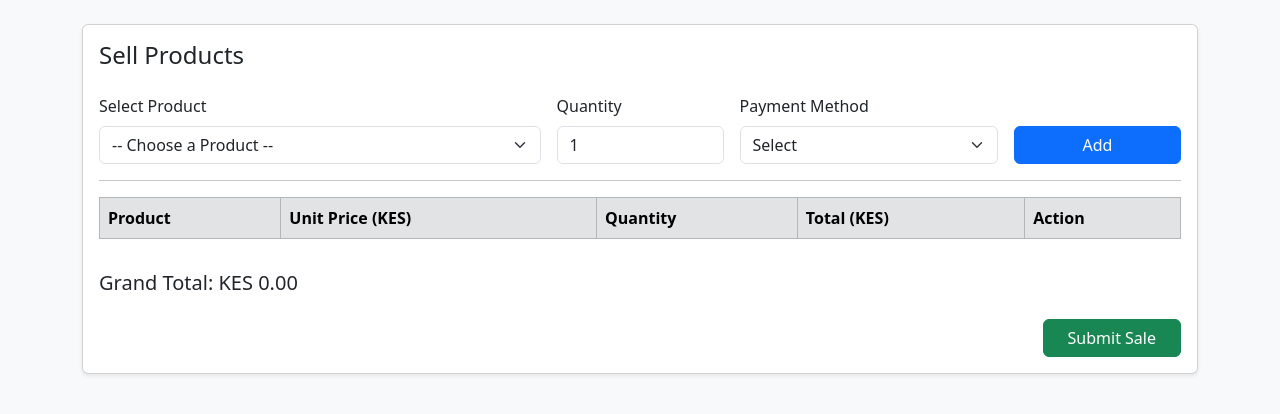
After one commit to Astra-Dev-Clients/Sanya-Hardware, a PHP site: page /dashboard/sell.php in a window 1280 px wide. The commit adds this page. Shown: the top 414 px of the page. Run offline with PHP 8.4, Linux system fonts and the light colour scheme; the visitor is signed in with stand-in values (Sample User, id 1); tables that the repository leaves empty hold one stand-in row (values such as "Sample post"); lists and menus that the app fills with data are empty.

Commit message:
sell page update

```diff
--- /dev/null
+++ b/dashboard/sell.php
@@ -0,0 +1,194 @@
+<?php
+session_start();
+include '../database/db.php';
+
+$store_id = $_SESSION['store_id'];
+$products_result = $conn->prepare("SELECT sn, product_name, sell_price, quantity FROM products WHERE store_id = ?");
+$products_result->bind_param("s", $store_id);
+$products_result->execute();
+$products = $products_result->get_result()->fetch_all(MYSQLI_ASSOC);
+?>
+<!DOCTYPE html>
+<html lang="en">
+<head>
+  <meta charset="UTF-8">
+  <title>Sell Products</title>
+  <link href="https://cdn.jsdelivr.net/npm/bootstrap@5.3.2/dist/css/bootstrap.min.css" rel="stylesheet">
+  <style>
+    .product-row td { vertical-align: middle; }
+    .stock-label { font-size: 0.9rem; color: #6c757d; }
+  </style>
+</head>
+<body class="bg-light">
+<div class="container mt-4">
+  <div class="card shadow-sm">
+    <div class="card-body">
+      <h4 class="card-title mb-4">Sell Products</h4>
+      <form method="POST" action="../backend/process_sale.php" onsubmit="return submitSale()">
+
+        <div class="row g-3 align-items-end">
+          <div class="col-md-5">
+            <label for="product" class="form-label">Select Product</label>
+            <select class="form-select" id="product">
+              <option value="">-- Choose a Product --</option>
+              <?php foreach ($products as $product): ?>
+                <option
+                  value="<?= $product['sn'] ?>"
+                  data-price="<?= $product['sell_price'] ?>"
+                  data-stock="<?= $product['quantity'] ?>">
+                  <?= htmlspecialchars($product['product_name']) ?> (Stock: <?= $product['quantity'] ?>)
+                </option>
+              <?php endforeach; ?>
+            </select>
+          </div>
+
+          <div class="col-md-2">
+            <label for="quantity" class="form-label">Quantity</label>
+            <input type="number" class="form-control" id="quantity" min="1" value="1">
+          </div>
+
+          <div class="col-md-3">
+            <label for="payment_method" class="form-label">Payment Method</label>
+            <select class="form-select" id="payment_method" name="payment_method" required>
+              <option value="">Select</option>
+              <option value="Cash">Cash</option>
+              <option value="Mpesa">M-Pesa</option>
+              <option value="Card">Card</option>
+            </select>
+          </div>
+
+          <div class="col-md-2">
+            <button type="button" class="btn btn-primary w-100" onclick="addProduct()">Add</button>
+          </div>
+        </div>
+
+        <hr>
+
+        <div class="table-responsive mt-3">
+          <table class="table table-bordered" id="salesTable">
+            <thead class="table-secondary">
+              <tr>
+                <th>Product</th>
+                <th>Unit Price (KES)</th>
+                <th>Quantity</th>
+                <th>Total (KES)</th>
+                <th>Action</th>
+              </tr>
+            </thead>
+            <tbody id="saleItems"></tbody>
+          </table>
+        </div>
+
+        <div class="mt-3">
+          <h5>Grand Total: <span id="grandTotal">KES 0.00</span></h5>
+        </div>
+
+        <input type="hidden" name="sales_data" id="salesData">
+        <input type="hidden" name="grand_total" id="grandTotalInput">
+
+        <div class="mt-4 text-end">
+          <button type="submit" class="btn btn-success px-4">Submit Sale</button>
+        </div>
+      </form>
+    </div>
+  </div>
+</div>
+
+<script>
+  const products = <?= json_encode($products) ?>;
+  let saleItems = [];
+
+  function addProduct() {
+    const productSelect = document.getElementById('product');
+    const quantityInput = document.getElementById('quantity');
+    const productId = productSelect.value;
+    const quantity = parseInt(quantityInput.value);
+
+    if (!productId || quantity < 1) {
+      alert("Please select a product and enter a valid quantity.");
+      return;
+    }
+
+    const selectedOption = productSelect.options[productSelect.selectedIndex];
+    const productName = selectedOption.text;
+    const unitPrice = parseFloat(selectedOption.getAttribute('data-price'));
+    const stock = parseInt(selectedOption.getAttribute('data-stock'));
+
+    if (stock === 0) {
+      alert("The item is no longer in stock.");
+      return;
+    }
+
+    if (quantity > stock) {
+      alert(`Only ${stock} item(s) available in stock.`);
+      return;
+    }
+
+    const total = (quantity * unitPrice).toFixed(2);
+
+    saleItems.push({
+      product_id: parseInt(productId),
+      product_name: productName,
+      quantity,
+      price: unitPrice,
+      total: parseFloat(total)
+    });
+
+    // Update stock locally
+    selectedOption.setAttribute('data-stock', stock - quantity);
+
+    renderTable();
+    calculateGrandTotal();
+  }
+
+  function renderTable() {
+    const tbody = document.getElementById('saleItems');
+    tbody.innerHTML = "";
+
+    saleItems.forEach((item, index) => {
+      const row = `
+        <tr class="product-row">
+          <td>${item.product_name}</td>
+          <td>${item.price.toFixed(2)}</td>
+          <td>${item.quantity}</td>
+          <td>${item.total.toFixed(2)}</td>
+          <td><button class="btn btn-sm btn-danger" onclick="removeItem(${index})">Remove</button></td>
+        </tr>
+      `;
+      tbody.innerHTML += row;
+    });
+  }
+
+  function removeItem(index) {
+    // restore stock
+    const productId = saleItems[index].product_id;
+    const productOption = Array.from(document.getElementById('product').options)
+      .find(opt => opt.value == productId);
+    if (productOption) {
+      let currentStock = parseInt(productOption.getAttribute('data-stock')) || 0;
+      productOption.setAttribute('data-stock', currentStock + saleItems[index].quantity);
+    }
+
+    saleItems.splice(index, 1);
+    renderTable();
+    calculateGrandTotal();
+  }
+
+  function calculateGrandTotal() {
+    let grandTotal = saleItems.reduce((sum, item) => sum + item.total, 0);
+    document.getElementById('grandTotal').innerText = `KES ${grandTotal.toFixed(2)}`;
+    document.getElementById('grandTotalInput').value = grandTotal.toFixed(2);
+  }
+
+  function submitSale() {
+    if (saleItems.length === 0) {
+      alert("Please add products before submitting.");
+      return false;
+    }
+
+    document.getElementById('salesData').value = JSON.stringify(saleItems);
+    return true;
+  }
+</script>
+</body>
+</html>
```
Also changed, not shown: backend/process_sale.php (added, +48 -0 lines), dashboard/index.php (+10 -7 lines), database/data.sql (+58 -0 lines), assets/img/bg/draw.jpg (added), dashboard/staff.php (added).
